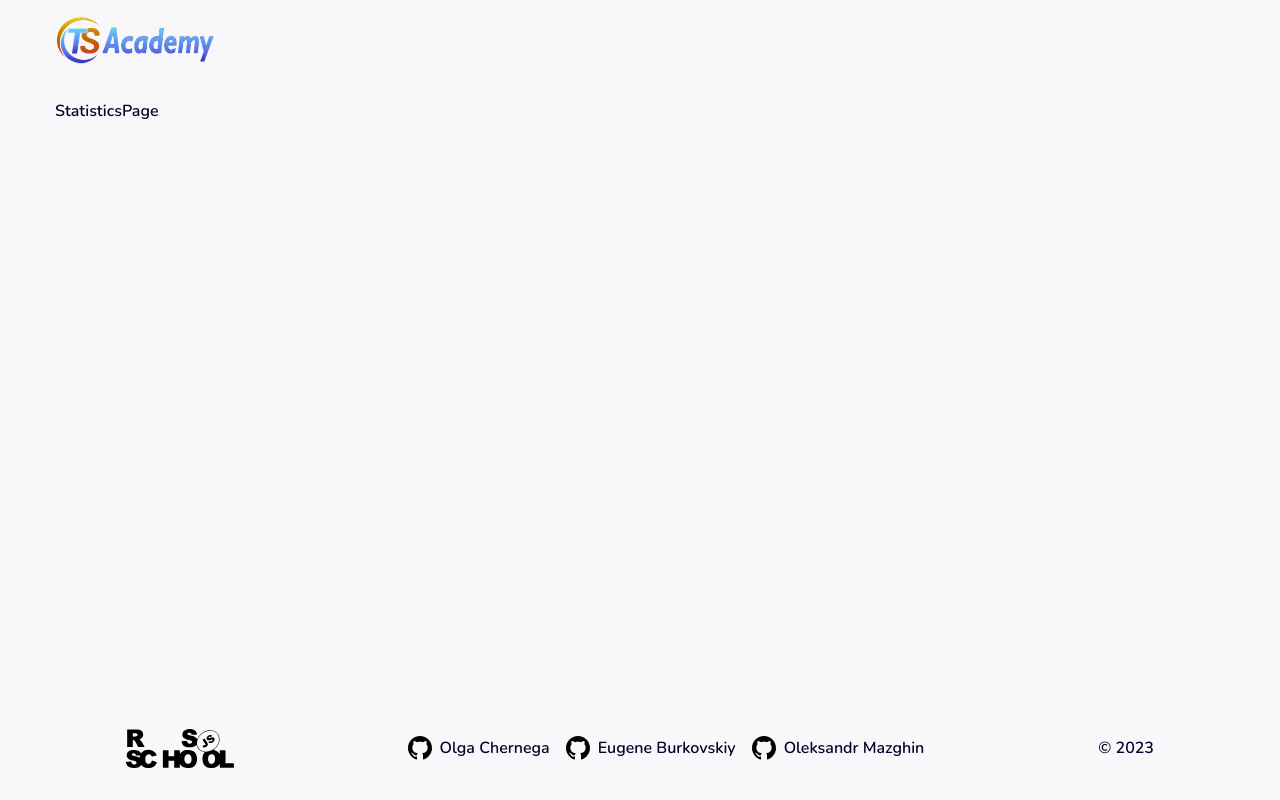
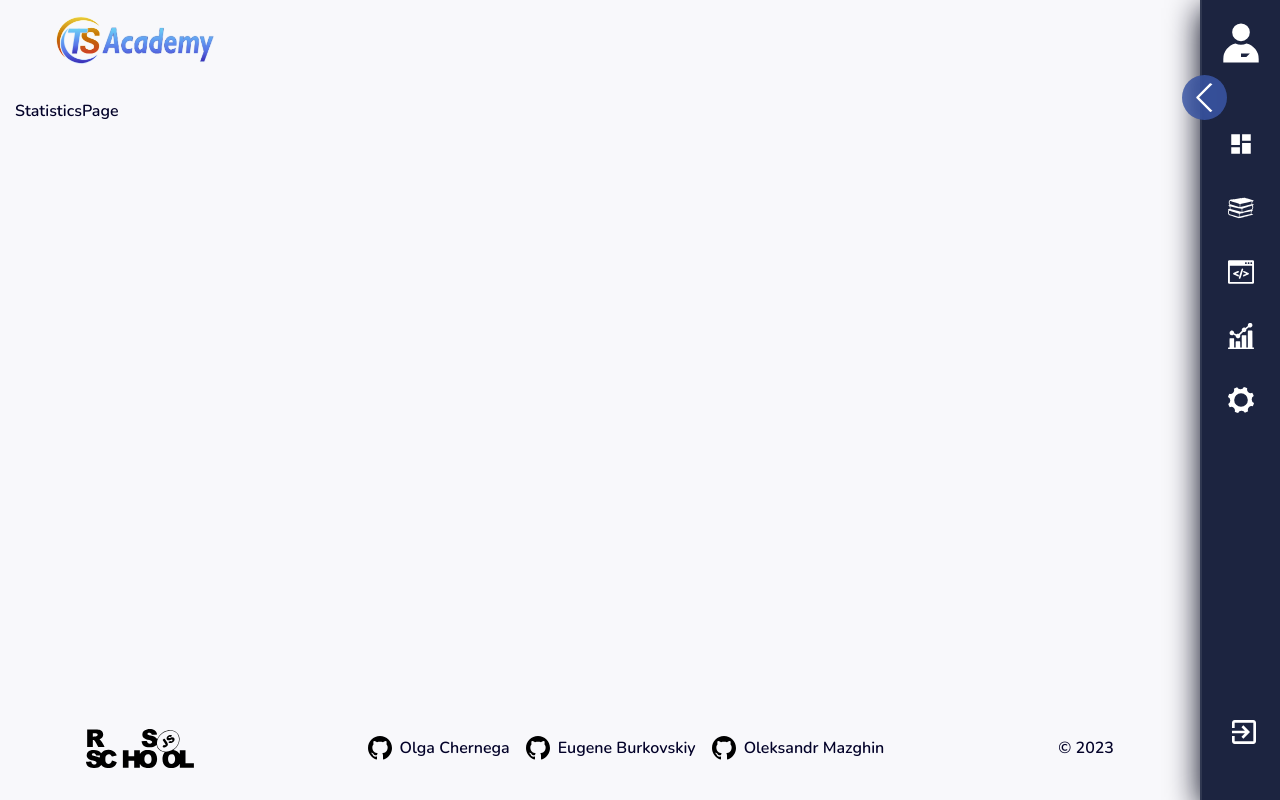
Before and after one commit to elian-cheng/rs-clone, a React (Create React App) app: page /statistics in a window 1280 px wide. Built offline with nearby package versions, Linux system fonts and the light colour scheme.

Commit message:
fix: merge conflicts

```diff
--- a/src/App.tsx
+++ b/src/App.tsx
@@ -6,8 +6,6 @@ import './styles.scss';
 import { titles } from './routing/routes';
 import Router from './routing/Router/Router';
 import Sidebar from './components/Sidebar/Sidebar';
-import { sidebarItems } from './utils/sidebarItems';
-// import Sidebar from './components/Sidebar/Sidebar';
 import { IUser } from './API/authorization';
 import Popup from './components/Popup/Popup';
 import { UserContext } from './components/Popup/UserContext';
@@ -34,9 +32,8 @@ export default function App() {
               </main>
               <Footer />
           </div>
-        {/* <Sidebar items={sidebarItems} /> */}
         </div>
-        {/* <Sidebar onSignInOpen={setPopupActive} /> */}
+        <Sidebar onSignInOpen={setPopupActive} />
         <Popup
           active={popupActive}
           setActive={setPopupActive}
--- a/src/components/Sidebar/Sidebar.scss
+++ b/src/components/Sidebar/Sidebar.scss
@@ -80,7 +80,7 @@
     position: absolute;
     bottom: 2rem;
     min-height: 48px;
-    padding-left: 2rem;
+    // padding-left: 2rem;
   }
 
   &__login-btn {
--- a/src/components/Sidebar/Sidebar.tsx
+++ b/src/components/Sidebar/Sidebar.tsx
@@ -1,20 +1,35 @@
 import React, { useContext } from 'react';
-import { ReactComponent as LessonsIcon } from '../../assets/icons/sidebar/lessons.svg';
-import { ReactComponent as PracticeIcon } from '../../assets/icons/sidebar/window.svg';
-import { ReactComponent as GameIcon } from '../../assets/icons/sidebar/games.svg';
-import { ReactComponent as StatIcon } from '../../assets/icons/sidebar/statistics.svg';
 import { ReactComponent as UserIcon } from '../../assets/icons/sidebar/profile.svg';
 import { ReactComponent as InfoIcon } from '../../assets/icons/sidebar/info.svg';
 import { ReactComponent as LoginIcon } from '../../assets/icons/sidebar/login-arrow.svg';
 import { ReactComponent as Arrow } from '../../assets/icons/sidebar/arrowleft.svg';
-import { Link } from 'react-router-dom';
 import { UserContext } from '../Popup/UserContext';
+import SidebarItem from './SidebarItem';
+import { sidebarItems } from '../../utils/sidebarItems';
+
+export interface ISidebarItem {
+  id: number,
+  Icon: React.FunctionComponent<React.SVGProps<SVGSVGElement> & {
+    title?: string | undefined;
+}>,
+  title: string,
+  path: string,
+}
 
 interface ISidebar {
   onSignInOpen: React.Dispatch<React.SetStateAction<boolean>>;
 }
 
+interface Itest {
+  items: ISidebarItem[];
+}
+
+const x: Itest = {
+  items: sidebarItems
+}
+
 export default function Sidebar(props: ISidebar) {
+  const { items } = x;
   const { onSignInOpen } = props;
   const { user, setUser } = useContext(UserContext);
 
@@ -37,7 +52,7 @@ export default function Sidebar(props: ISidebar) {
     const curLocation = location.pathname.split('/')[1];
     document.querySelectorAll('.nav-item').forEach((e) => {
       e.classList.remove('nav-item_active');
-    });;
+    });
     const curNav = document.getElementById(`${curLocation}Sidebar`);
     curNav?.classList.add('nav-item_active');
   };
--- a/src/theme/base/_base.scss
+++ b/src/theme/base/_base.scss
@@ -125,7 +125,7 @@ h2 {
   -webkit-box-orient: vertical;
   -webkit-box-direction: normal;
   -ms-flex-direction: column;
-  flex-direction: column;
+  flex-direction: row;
   overflow: hidden;
 }
 
@@ -156,6 +156,7 @@ h2 {
   min-height: 100%;
   display: flex;
   overflow: hidden;
+  width: 100%;
 }
 
 .page-content {
```
Also changed, not shown: src/utils/sidebarItems.ts (+5 -5 lines), src/pages/LessonsPage/LessonsPage.scss (deleted). Lines whose indentation alone changed are shown as unchanged.
